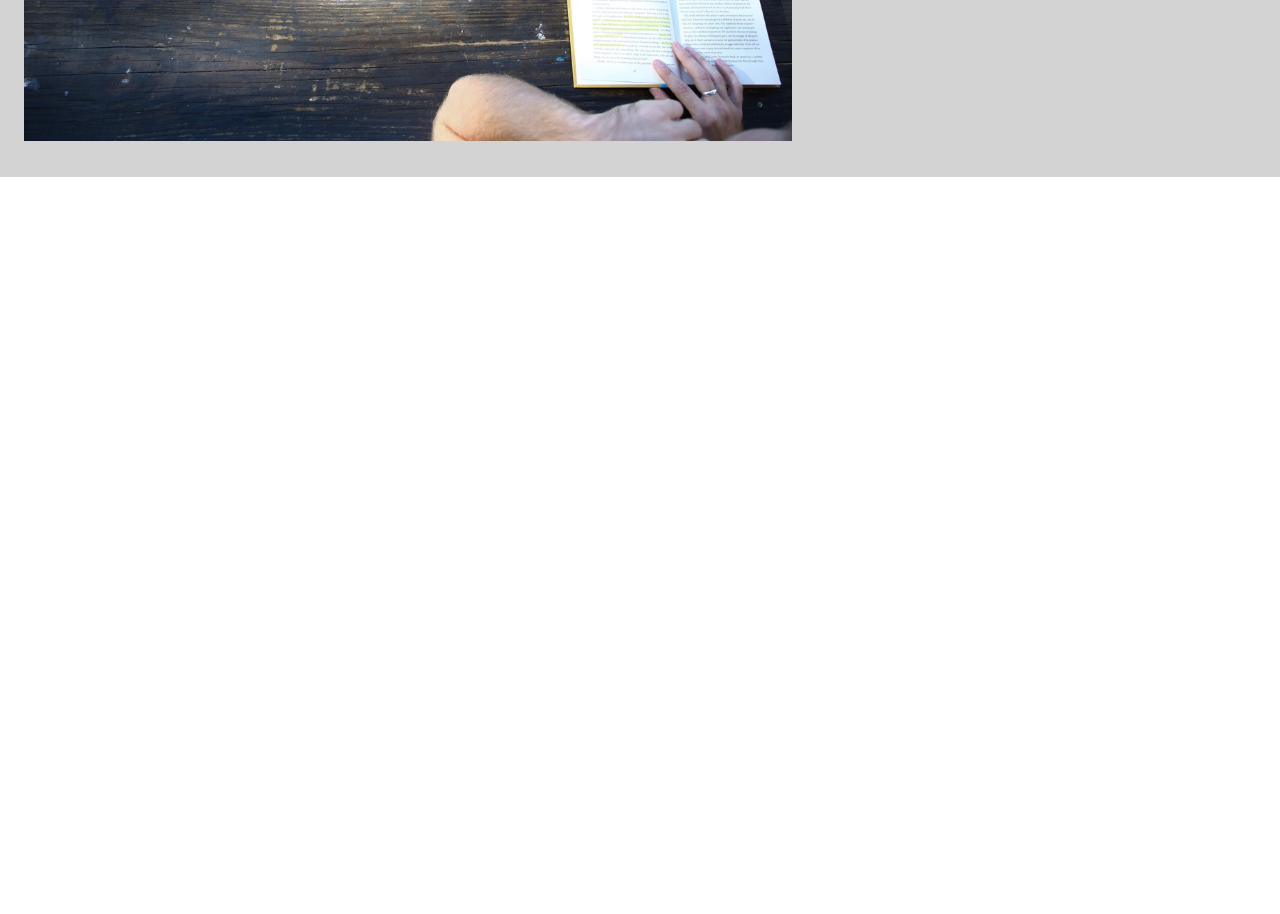
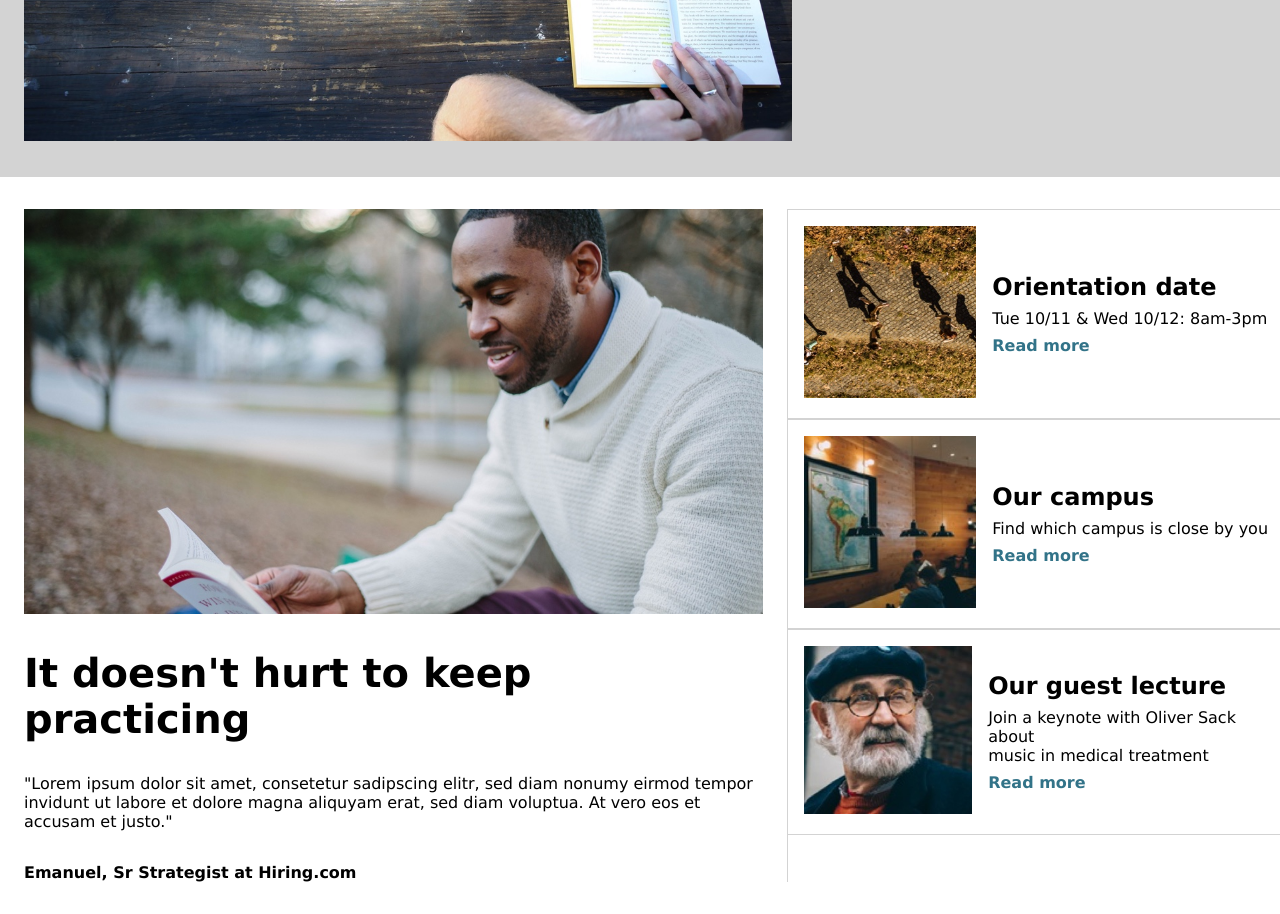
Before and after one commit to KarmaBait/colmar-academy, a plain HTML site: page index.html in a window 1280 px wide. Shown: the part 523-1437 px from the top of the page. Before the commit the page ends 800 px from the top, so only its background shows below. Drawn offline with Linux system fonts and the light colour scheme.

Commit message:
Adds practice section

```diff
--- a/index.html
+++ b/index.html
@@ -38,7 +38,50 @@
                 <section class="right-learn-section">
                     <h1>Learn something <br>new everyday</h1>
                     <p>Lorem ipsum dolor sit amet,<br> consectetur adipiscing elit.</p>
-                    <a href="https://github.com/user/KarmaBait"><p>Start here</p></a>
+                    <a href="https://github.com/user/KarmaBait" target="_blank"><p>Start here</p></a>
+                </section>
+            </section>
+
+            <section class="practice-section">
+                <section class="left-practice-section">
+                    <img src="resources/images/information-main.jpg" alt="student reading a book outside"/>
+                    <h1>It doesn't hurt to keep practicing</h1>
+                    <p class="practice-paragraph">
+                        "Lorem ipsum dolor sit amet, consetetur sadipscing elitr, sed diam nonumy eirmod tempor invidunt ut labore et dolore magna aliquyam erat, sed diam voluptua. At vero eos et accusam et justo."
+                    </p>
+                    <p><span>Emanuel, Sr Strategist at Hiring.com</span></p>
+                </section>
+                <section class="right-practice-section">
+                    <section class="orientation-card">
+                        <section class="left-orientation-card">
+                            <img src="resources/images/information-orientation.jpg" alt="people walking on a stone way"/>
+                        </section>
+                        <section class="right-orientation-card">
+                            <h2>Orientation date</h2>
+                            <p>Tue 10/11 & Wed 10/12: 8am-3pm</p>
+                            <a href="https://github.com/user/KarmaBait">Read more</a>
+                        </section>
+                    </section>
+                    <section class="orientation-card">
+                        <section class="left-orientation-card">
+                            <img src="resources/images/information-campus.jpg" alt="a classroom with an image of south america"/>
+                        </section>
+                        <section class="right-orientation-card">
+                            <h2>Our campus</h2>
+                            <p>Find which campus is close by you</p>
+                            <a href="https://github.com/user/KarmaBait">Read more</a>
+                        </section>
+                    </section>
+                    <section class="orientation-card">
+                        <section class="left-orientation-card">
+                            <img src="resources/images/information-guest-lecture.jpg" alt="elderly man with a beard and a hat"/>
+                        </section>
+                        <section class="right-orientation-card">
+                            <h2>Our guest lecture</h2>
+                            <p>Join a keynote with Oliver Sack about <br>music in medical treatment</p>
+                            <a href="https://github.com/user/KarmaBait">Read more</a>
+                        </section>
+                    </section>
                 </section>
             </section>
         </main>
--- a/resources/css/styles.css
+++ b/resources/css/styles.css
@@ -85,6 +85,15 @@ main {
     margin-top: 4rem;
 }
 
+main h1 {
+    font-size: 2.5rem;
+    margin-bottom: 1.5rem;
+}
+
+span {
+    font-weight: bold;
+}
+
 /* Learn section */
 .learn-section {
     background-color: #d3d3d3;
@@ -99,16 +108,11 @@ main {
 
 .left-learn-section img {
     width: 100%;
+    height: auto;
 }
 
 .right-learn-section {
     color: rgb(96, 95, 95);
-}
-
-
-.right-learn-section h1 {
-    font-size: 2.5rem;
-    margin-bottom: 1.5rem;
 }
 
 .right-learn-section p {
@@ -134,3 +138,77 @@ main {
 .right-learn-section a p:hover {
     background-color: #808080;
 }
+
+@media only screen and (max-width: 785px) {
+    .learn-section {
+        flex-direction: column;
+        align-items: center;
+    }
+
+    .left-learn-section {
+        width: 100%;
+        margin: 0;
+    }
+
+    .right-learn-section {
+        margin: 2rem 1rem;
+        min-height: 8.4375rem;
+        text-align: left;
+    }
+}
+
+/* Practice Section */
+.practice-section {
+    background-color: #fff;
+    margin: 2rem 0 2rem;
+    display: flex;
+}
+
+.left-practice-section {
+    width: 60%;
+    margin: 0 1.5rem 0 1.5rem;
+}
+
+
+.left-practice-section img{
+    width: 100%;
+    height: auto;
+    margin-bottom: 2rem;
+}
+
+.left-practice-section p {
+    margin-top: 2rem;
+}
+
+.right-practice-section {
+    width: 40%;
+    border-left: 1px solid #d3d3d3;
+}
+
+.orientation-card {
+    display: flex;
+    border-top: 1px solid #d3d3d3;
+    border-bottom: 1px solid #d3d3d3;
+    align-items: center;
+}
+
+.left-orientation-card {
+    width: 35%;
+    margin: 1rem;
+}
+
+.left-orientation-card img {
+    width: 100%;
+    height: auto;
+}
+
+.right-orientation-card p{
+    margin-top: 0.5rem;
+    margin-bottom: 0.5rem;
+}
+
+.right-orientation-card a {
+    color: rgb(50, 115, 136);
+    font-weight: 600;
+    text-decoration: none;
+}
```
